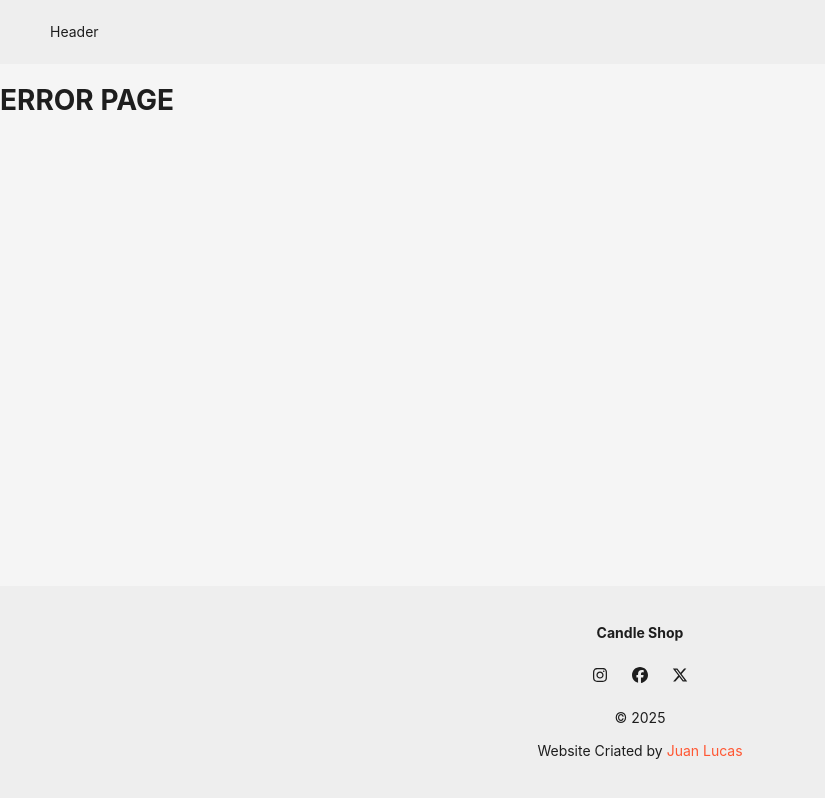
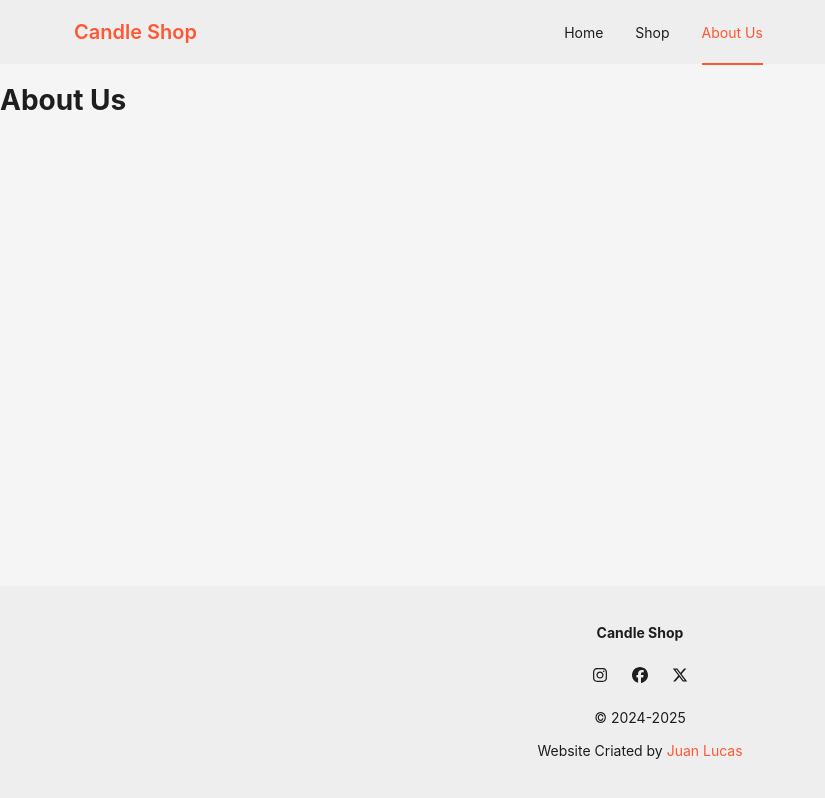
Before and after one commit to juanlramos/Candle-Shop, a React (Vite) app: page /about in a window 1280 px wide. Shown: the whole page, without its empty margins (0-825 px from the left). Built offline with nearby package versions, Linux system fonts and the light colour scheme.

Commit message:
feat: implementado navbar closes #1

```diff
--- /dev/null
+++ b/src/pages/aboutUs/AboutUs.tsx
@@ -0,0 +1,7 @@
+export const AboutUs = () => {
+    return (
+        <>
+            <h1>About Us</h1>
+        </>
+    );
+};
--- a/src/pages/error/Error.tsx
+++ b/src/pages/error/Error.tsx
@@ -1,7 +1,8 @@
 export const Error = () => {
-    return (
-        <>
-            <h1>ERROR PAGE</h1>
-        </>
-    );
+  return (
+    <div style={{ textAlign: "center" }}>
+      <h1 style={{ color: "red" }}>ERROR</h1>
+      <h2 style={{ color: "lightcoral" }}>PAGE DOESN'T EXIST</h2>
+    </div>
+  );
 };
--- a/src/routes/index.tsx
+++ b/src/routes/index.tsx
@@ -7,6 +7,7 @@ import { CandleShop } from "../pages/candles/CandleShop";
 import { CandleDetail } from "../pages/candles/CandleDetail";
 import { LayoutProvider } from "../shared/contexts/LayoutContext";
 import { LightTheme } from "../shared/themes";
+import { AboutUs } from "../pages/aboutUs/AboutUs";
 
 export const AppRoutes = () => {
   return (
@@ -17,6 +18,7 @@ export const AppRoutes = () => {
             <Route path="/home" element={<Home />} />
             <Route path="/" element={<Navigate to="/home" />} />
             <Route path="*" element={<Error />} />
+            <Route path="/about" element={<AboutUs />} />
             <Route path="/candle-shop" element={<CandleShop />} />
             <Route path="/candle-detail" element={<CandleDetail />} />
           </Routes>
--- a/src/shared/contexts/LayoutContext.tsx
+++ b/src/shared/contexts/LayoutContext.tsx
@@ -1,10 +1,17 @@
 import { createContext, useContext } from "react";
-import { Button, Layout, Typography } from "antd";
-import { FaInstagram, FaFacebook, FaXTwitter } from "react-icons/fa6";
+import { Button, Layout, Menu, Typography } from "antd";
+import {
+  FaInstagram,
+  FaFacebook,
+  FaXTwitter,
+  //FaCartPlus,
+  //FaUser,
+} from "react-icons/fa6";
+import { useLocation } from "react-router-dom";
 
 const { Header, Content, Footer } = Layout;
 
-const Link = Typography.Link;
+const { Link, Title } = Typography;
 
 interface ILayoutContext {}
 
@@ -15,11 +22,82 @@ interface ILayoutProvider {
 }
 
 export const LayoutProvider = ({ children }: ILayoutProvider) => {
+  const location = useLocation();
+  const getActiveKey = () => {
+    const path = location.pathname;
+    if(path.includes('shop')) return 'shop';
+    if(path.includes('about')) return 'about';
+    if(path.includes('home')) return 'home';
+    return '';
+  };
+
   return (
     <LayoutContext.Provider value={{}}>
       <Layout style={{ minHeight: "100vh" }}>
-        <Header>Header</Header>
+        <Header style={{ display: "flex", alignItems: "center" }}>
+          <Title
+            level={4}
+            style={{
+              color: "#FF5733", //retirar quando tiver a logo pronta
+              margin: 0,
+              paddingLeft: 24,
+            }}
+          >
+            <a href="/">Candle Shop</a>
+          </Title>
+
+          <Menu
+            mode="horizontal"
+            selectedKeys={[getActiveKey()]}
+            style={{
+              justifyContent: "center",
+              flex: 1,
+              borderBottom: "none",
+              background: "transparent",
+            }}
+          >
+            <Menu.Item key={"home"}>
+              <Link href="/home">Home</Link>
+            </Menu.Item>
+            <Menu.Item key={"shop"}>
+              <Link href="/candle-shop">Shop</Link>
+            </Menu.Item>
+            <Menu.Item key={"about"}>
+              <Link href="/about">About Us</Link>
+            </Menu.Item>
+          </Menu>
+
+          <div
+            style={{
+              marginLeft: "auto",
+              width: 100,
+              display: "flex",
+              justifyContent: "space-around",
+              alignItems: "center",
+            }}
+          >
+            {/*
+            //ultilizar quando for implementado fluxo de usuario e carrinho de compras
+            <Button
+              type="text"
+              icon={<FaUser size={20} />}
+              size="large"
+              shape="circle"
+              href="#"
+            />
+            <Button
+              type="text"
+              icon={<FaCartPlus size={20} />}
+              size="large"
+              shape="circle"
+              href="#"
+            />
+            */}
+          </div>
+        </Header>
+
         <Content>{children}</Content>
+
         <Footer
           style={{
             textAlign: "center",
@@ -55,8 +133,8 @@ export const LayoutProvider = ({ children }: ILayoutProvider) => {
             />
           </p>
           <p>
-            &copy; 2025
-            {new Date().getFullYear() == 2025 ? "" : -new Date().getFullYear()}
+            &copy; 2024
+            {new Date().getFullYear() == 2024 ? "" : -new Date().getFullYear()}
           </p>
           <p>
             Website Criated by{" "}
--- a/src/shared/themes/LightTheme.tsx
+++ b/src/shared/themes/LightTheme.tsx
@@ -8,8 +8,9 @@ export const LightTheme = {
             headerBg: "#EEEEEE",
             footerBg: "#EEEEEE",
         },
-        Typography: {
-            linkHoverDecoration: "underline",
-        }
+        Menu: {
+            itemBg: "#EEEEEE",
+        },
+
     }
 };
```
